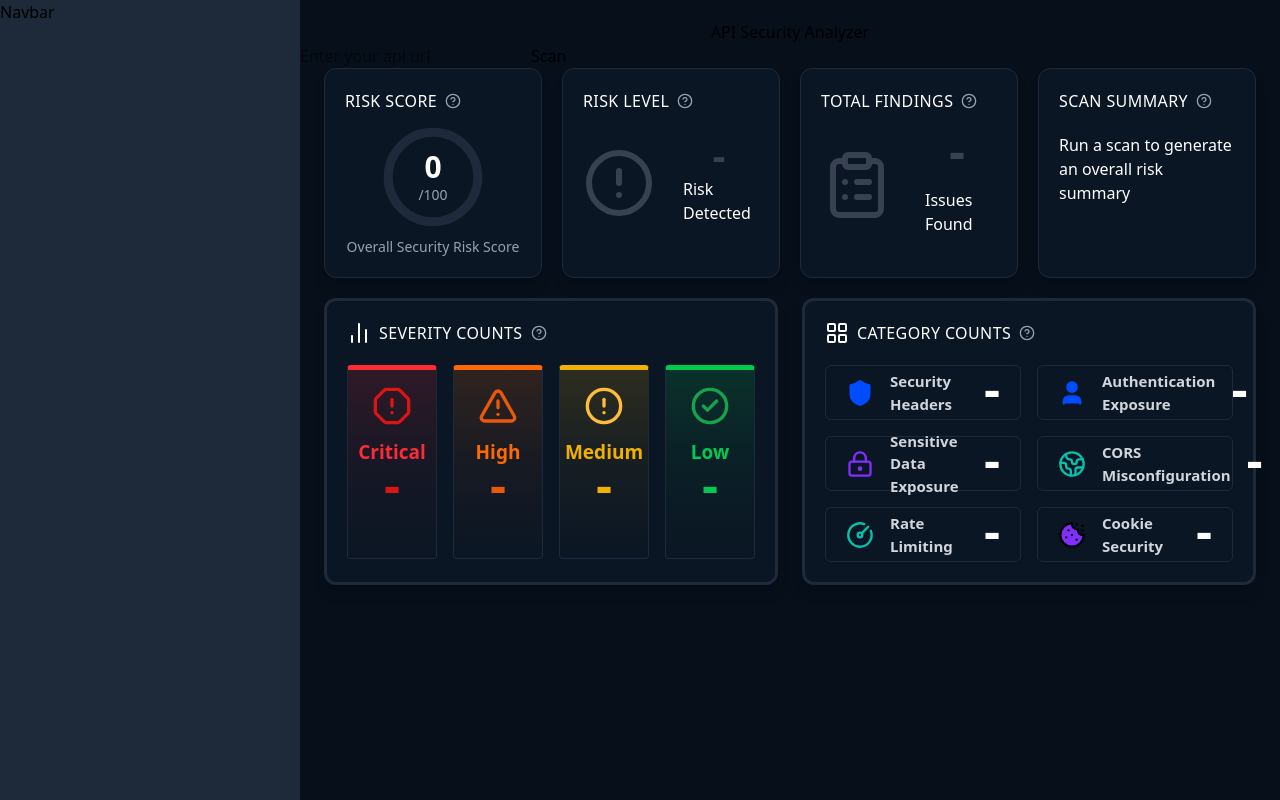
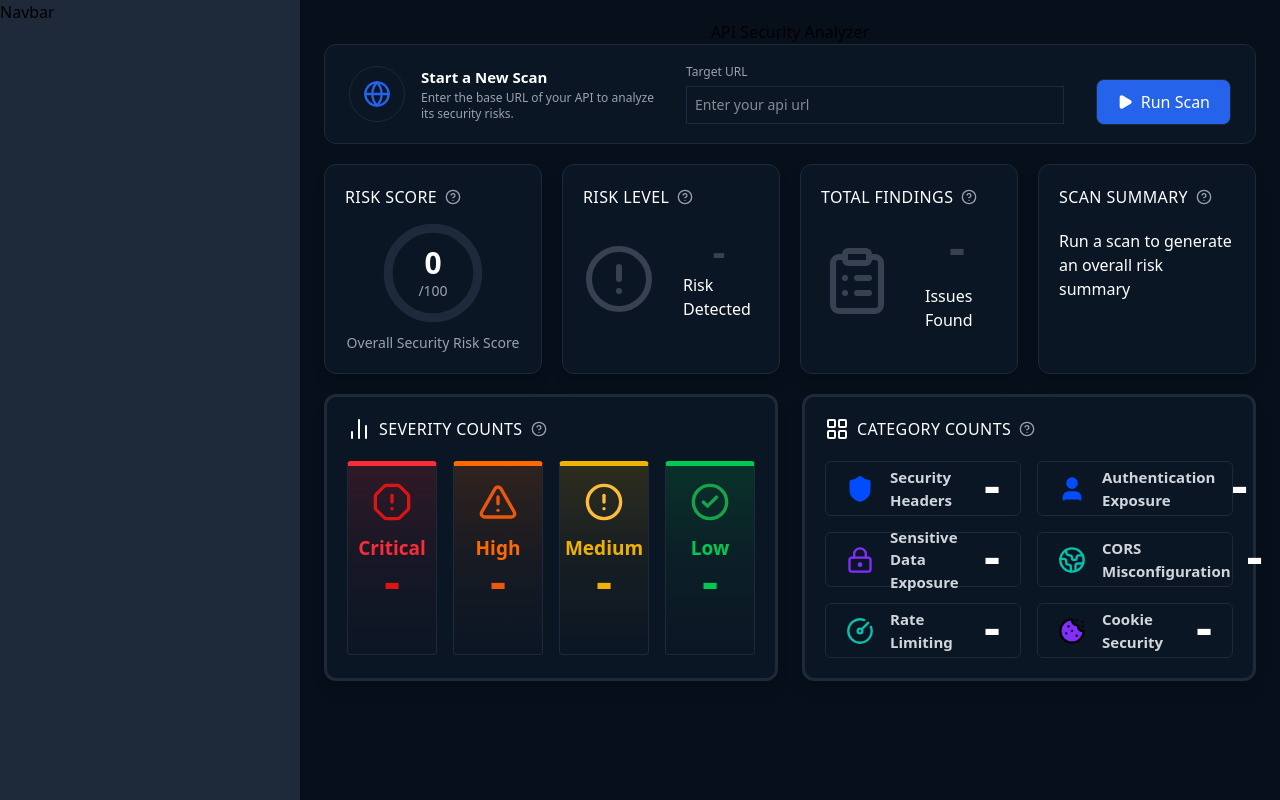
Before and after one commit to Jenushan44/api-security-analyzer, a Next.js app in the folder frontend/: page / in a window 1280 px wide. Built offline with nearby package versions, Linux system fonts and the light colour scheme.

Commit message:
feat: add scan form card

```diff
--- a/frontend/app/page.tsx
+++ b/frontend/app/page.tsx
@@ -8,49 +8,20 @@ import TotalFindingsCard from '@/components/dashboard/TotalFindingsCard';
 import ScanSummaryCard from '@/components/dashboard/ScanSummaryCard';
 import SeverityCountsCard from '@/components/dashboard/SeverityCountsCard';
 import CategoryCountsCard from '@/components/dashboard/CategoryCountsCard';
+import ScanFormCard from '@/components/dashboard/ScanFormCard';
 
 export default function Home() {
 
-  const [apiUrl, setApiUrl] = useState('');
   const [result, setResult] = useState<ScanResult | null>(null);
-  const [error, setError] = useState('');
-  const [loading, setLoading] = useState(false);
-
-  // Sends the user url to the FastAPI scanner and stores returned report
-  async function handleScan() {
-    setError('');
-    setLoading(true);
-    setResult(null);
-    try {
-      const response = await fetch(
-        process.env.NEXT_PUBLIC_API_URL + "/scan",
-        {
-          method: "POST",
-          headers: { "Content-Type": "application/json" },
-          body: JSON.stringify({ "url": apiUrl })
-        })
-      const data = await response.json()
-      setResult(data)
-    }
-    catch {
-      setError('Error: Response not found')
-    }
-    finally {
-      setLoading(false);
-    }
-  }
 
   return (
     <div className='flex'>
       <Navbar />
       <main className='flex-1'>
         <h1 className="text-center mt-5">API Security Analyzer</h1>
-        <input type="text" value={apiUrl} onChange={(event) => setApiUrl(event.target.value)} placeholder="Enter your api url" />
-        <button onClick={handleScan}>{loading == true ? "Scanning" : "Scan"}</button>
-        {error && <p>{error}</p>}
-        {result && (
-          <pre>{JSON.stringify(result, null, 2)}</pre>
-        )}
+        <div className='px-6 mb-5'>
+          <ScanFormCard setResult={setResult} />
+        </div>
 
         <div className='grid grid-cols-1 md:grid-cols-4 2xl:grid-cols-4 gap-5 px-6 items-stretch'>
           <RiskScoreCard result={result} />
--- a/frontend/components/dashboard/RiskLevelCard.tsx
+++ b/frontend/components/dashboard/RiskLevelCard.tsx
@@ -72,7 +72,7 @@ function RiskLevelCard({ result }: { result: ScanResult | null }) {
         <div className='flex flex-col items-center'>
           {result ? (
             result.risk_score >= 76 ? (
-              <p className='text-[40px] text-[#db1414] mt-3 font-semibold'>{result.risk_level}</p>
+              <p className='text-[40px] text-[#db1414] mt-3 font-semibold text-center'>{result.risk_level}</p>
             ) : result.risk_score >= 51 ? (
               <p className='text-[40px] mt-3 text-[#C2410C] font-semibold'>{result.risk_level}</p>
             ) : result.risk_score >= 26 ? (
@@ -85,7 +85,7 @@ function RiskLevelCard({ result }: { result: ScanResult | null }) {
           }
           {result ? (
             result.risk_score >= 76 ? (
-              <p className='text-white mt-2'>Severe risk detected</p>
+              <p className='text-white mt-2 text-center'>Severe risk detected</p>
             ) : result.risk_score >= 51 ? (
               <p className='text-white -translate-y-2 translate-x-1'>Serious risk detected</p>
             ) : result.risk_score >= 26 ? (
--- /dev/null
+++ b/frontend/components/dashboard/ScanFormCard.tsx
@@ -0,0 +1,63 @@
+"use client"
+import { useState } from "react";
+import { ScanResult } from "../../types/scan";
+import { Globe, Play } from 'lucide-react';
+
+function ScanFormCard({ setResult }: { setResult: (result: ScanResult | null) => void; }) {
+
+  const [apiUrl, setApiUrl] = useState('');
+  const [error, setError] = useState('');
+  const [loading, setLoading] = useState(false);
+
+  // Sends the user url to the FastAPI scanner and stores returned report
+  async function handleScan() {
+    setError('');
+    setLoading(true);
+    setResult(null);
+    try {
+      const response = await fetch(
+        process.env.NEXT_PUBLIC_API_URL + "/scan",
+        {
+          method: "POST",
+          headers: { "Content-Type": "application/json" },
+          body: JSON.stringify({ "url": apiUrl })
+        })
+      const data = await response.json()
+      setResult(data)
+    }
+    catch {
+      setError('Error: Response not found')
+    }
+    finally {
+      setLoading(false);
+      setApiUrl('');
+    }
+  }
+
+  return (
+    <div className="w-full bg-[#0B1624] h-25 border border-gray-800 border-1 rounded-xl flex items-center px-6 justify-between gap-8">
+      <div className="flex items-center gap-4 shrink-0">
+        <div className="border border-gray-800 rounded-full w-14 h-14 flex items-center justify-center">
+          <Globe className="text-[#2563EB] w-7 h-7" />
+        </div>
+
+        <div>
+          <p className="text-white font-semibold text-[15px]">Start a New Scan</p>
+          <p className="text-gray-400 text-xs mt-0.5">Enter the base URL of your API to analyze <br />  its security risks.</p>
+        </div>
+      </div>
+
+      <div className="flex-1 w-full">
+        <div>
+          <p className="text-gray-400 text-xs mb-1.5 font-medium">Target URL</p>
+          <input type="text" value={apiUrl} className="text-white border border-gray-800 bg-transparent p-2 w-full text-sm focus:border-blue-500" onChange={(event) => setApiUrl(event.target.value)} placeholder="Enter your api url" />
+        </div>
+      </div>
+
+      <button onClick={handleScan} className="cursor-pointer text-white mt-4 border border-gray-800 rounded-lg bg-[#2563EB] px-5 py-2.5 shrink-0 font-medium flex items-center gap-2"> <Play className="w-4 h-4" fill="white" /> {loading == true ? "Scanning" : "Run Scan"}</button>
+      {error && <p>{error}</p>}
+    </div>
+  )
+}
+
+export default ScanFormCard
```
